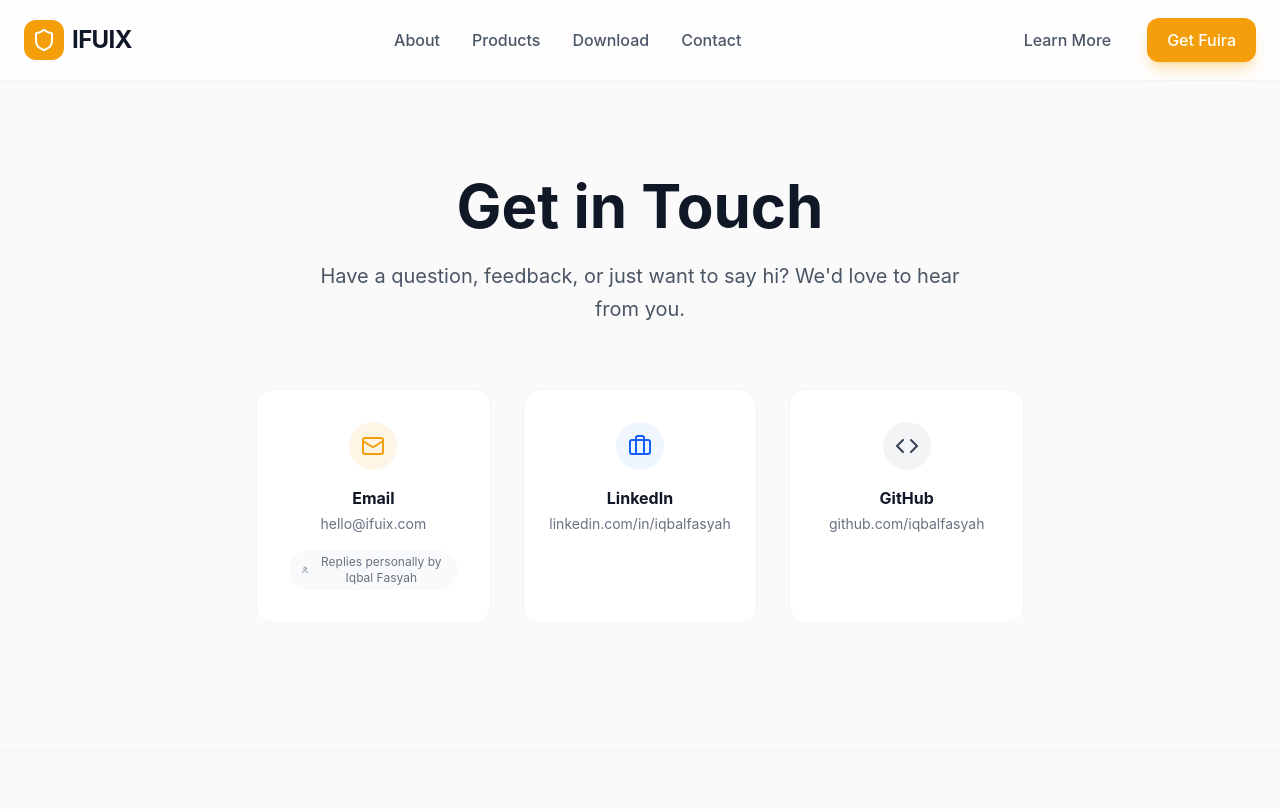
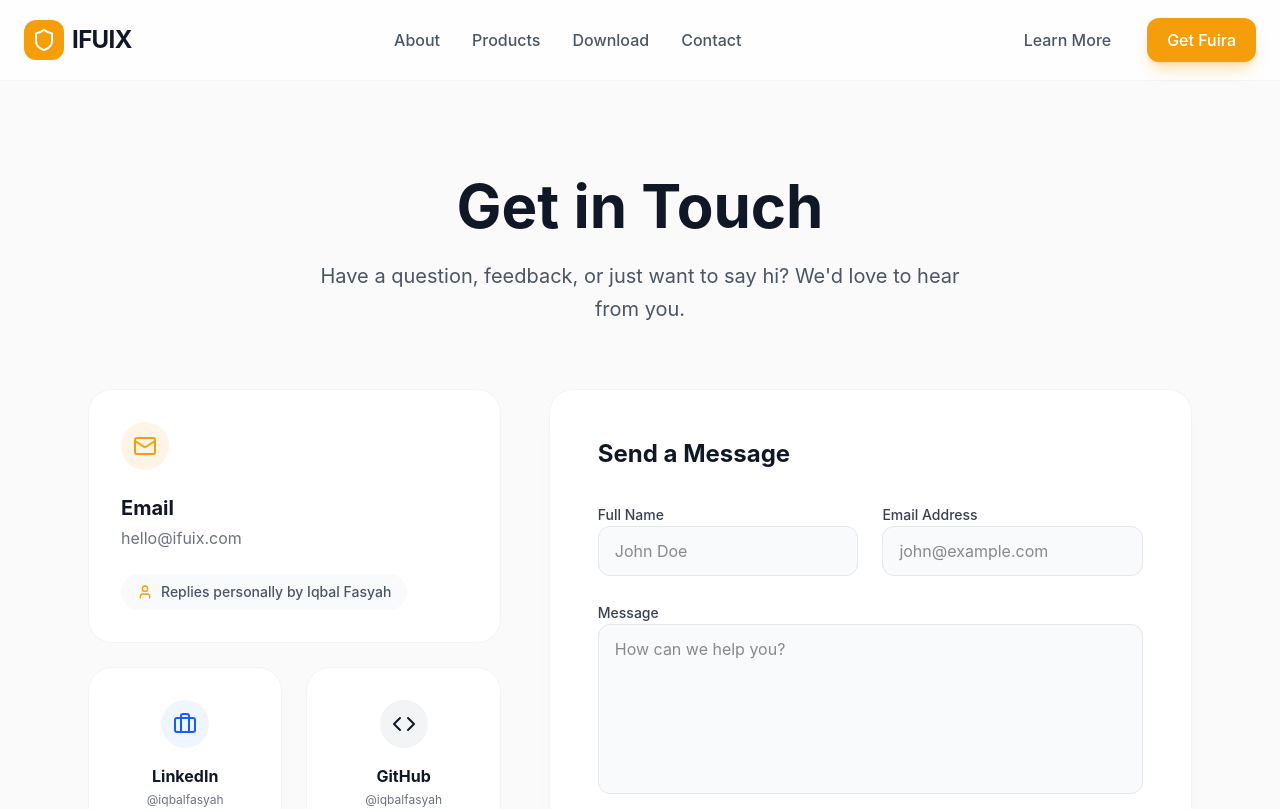
Before and after one commit to iqbalfasyah/ifuix-web, a React (Vite) app: page /contact in a window 1280 px wide. Shown: the top 809 px of the page. Built offline with nearby package versions, Linux system fonts and the light colour scheme.

Commit message:
feat: add working contact form using formsubmit

```diff
--- a/src/pages/Contact.tsx
+++ b/src/pages/Contact.tsx
@@ -1,47 +1,107 @@
 import { motion } from 'framer-motion';
-import { Mail, Code, Briefcase, User } from 'lucide-react';
+import { Mail, Code, Briefcase, User, Send } from 'lucide-react';
+import { Button } from '../components/ui/Button';
 
 export const Contact = () => {
   return (
     <div className="pt-24 pb-32">
-      <div className="max-w-4xl mx-auto px-6 text-center">
+      <div className="max-w-6xl mx-auto px-6">
         <motion.div
           initial={{ opacity: 0, y: 20 }}
           animate={{ opacity: 1, y: 0 }}
+          className="text-center mb-16"
         >
           <h1 className="text-4xl md:text-6xl font-bold text-gray-900 mb-6">Get in Touch</h1>
-          <p className="text-xl text-gray-600 leading-relaxed max-w-2xl mx-auto mb-16">
+          <p className="text-xl text-gray-600 leading-relaxed max-w-2xl mx-auto">
             Have a question, feedback, or just want to say hi? We'd love to hear from you.
           </p>
         </motion.div>
 
-        <div className="grid md:grid-cols-3 gap-8 max-w-3xl mx-auto">
-          <a href="mailto:hello@ifuix.com" className="group p-8 rounded-2xl border border-gray-100 bg-white hover:border-primary/50 hover:shadow-lg transition-all flex flex-col items-center relative overflow-hidden">
-            <div className="w-12 h-12 bg-primary/10 rounded-full flex items-center justify-center text-primary mb-4 group-hover:scale-110 transition-transform">
+        <div className="grid lg:grid-cols-5 gap-12 items-start">
+          {/* Contact Info */}
+          <div className="lg:col-span-2 space-y-6">
+            <a href="mailto:hello@ifuix.com" className="group p-8 rounded-3xl border border-gray-100 bg-white hover:border-primary/50 hover:shadow-lg transition-all flex flex-col items-start relative overflow-hidden">
+              <div className="w-12 h-12 bg-primary/10 rounded-full flex items-center justify-center text-primary mb-6 group-hover:scale-110 transition-transform">
                 <Mail className="w-6 h-6" />
               </div>
-            <h3 className="font-bold text-gray-900 mb-1">Email</h3>
-            <p className="text-sm text-gray-500 mb-4">hello@ifuix.com</p>
-            <div className="text-xs bg-gray-50 px-3 py-1 rounded-full text-gray-500 flex items-center gap-2">
-              <User className="w-3 h-3" /> Replies personally by Iqbal Fasyah
+              <h3 className="font-bold text-gray-900 mb-1 text-xl">Email</h3>
+              <p className="text-gray-500 mb-6">hello@ifuix.com</p>
+              <div className="text-sm bg-gray-50 px-4 py-2 rounded-full text-gray-600 flex items-center gap-2 font-medium">
+                <User className="w-4 h-4 text-primary" /> Replies personally by Iqbal Fasyah
               </div>
             </a>
 
-          <a href="https://www.linkedin.com/in/iqbalfasyah" target="_blank" rel="noopener noreferrer" className="group p-8 rounded-2xl border border-gray-100 bg-white hover:border-primary/50 hover:shadow-lg transition-all flex flex-col items-center">
+            <div className="grid grid-cols-2 gap-6">
+              <a href="https://www.linkedin.com/in/iqbalfasyah" target="_blank" rel="noopener noreferrer" className="group p-8 rounded-3xl border border-gray-100 bg-white hover:border-blue-500/50 hover:shadow-lg transition-all flex flex-col items-center text-center">
                 <div className="w-12 h-12 bg-blue-50 rounded-full flex items-center justify-center text-blue-600 mb-4 group-hover:scale-110 transition-transform">
                   <Briefcase className="w-6 h-6" />
                 </div>
                 <h3 className="font-bold text-gray-900 mb-1">LinkedIn</h3>
-            <p className="text-sm text-gray-500">linkedin.com/in/iqbalfasyah</p>
+                <p className="text-xs text-gray-500">@iqbalfasyah</p>
               </a>
 
-          <a href="https://github.com/iqbalfasyah" target="_blank" rel="noopener noreferrer" className="group p-8 rounded-2xl border border-gray-100 bg-white hover:border-primary/50 hover:shadow-lg transition-all flex flex-col items-center">
-            <div className="w-12 h-12 bg-gray-100 rounded-full flex items-center justify-center text-gray-700 mb-4 group-hover:scale-110 transition-transform">
+              <a href="https://github.com/iqbalfasyah" target="_blank" rel="noopener noreferrer" className="group p-8 rounded-3xl border border-gray-100 bg-white hover:border-gray-900/50 hover:shadow-lg transition-all flex flex-col items-center text-center">
+                <div className="w-12 h-12 bg-gray-100 rounded-full flex items-center justify-center text-gray-900 mb-4 group-hover:scale-110 transition-transform">
                   <Code className="w-6 h-6" />
                 </div>
                 <h3 className="font-bold text-gray-900 mb-1">GitHub</h3>
-            <p className="text-sm text-gray-500">github.com/iqbalfasyah</p>
+                <p className="text-xs text-gray-500">@iqbalfasyah</p>
               </a>
+            </div>
+          </div>
+
+          {/* Contact Form */}
+          <div className="lg:col-span-3 bg-white p-8 md:p-12 rounded-3xl border border-gray-100 shadow-xl shadow-gray-200/20">
+            <h2 className="text-2xl font-bold text-gray-900 mb-8">Send a Message</h2>
+
+            <form action="https://formsubmit.co/hello@ifuix.com" method="POST" className="space-y-6">
+              {/* Security and configuration for FormSubmit */}
+              <input type="hidden" name="_subject" value="New Message from IFUIX Website!" />
+              <input type="hidden" name="_captcha" value="false" />
+              <input type="hidden" name="_template" value="table" />
+
+              <div className="grid md:grid-cols-2 gap-6">
+                <div className="space-y-2">
+                  <label htmlFor="name" className="text-sm font-medium text-gray-700">Full Name</label>
+                  <input
+                    type="text"
+                    id="name"
+                    name="name"
+                    required
+                    className="w-full px-4 py-3 rounded-xl border border-gray-200 focus:ring-2 focus:ring-primary/20 focus:border-primary outline-none transition-all bg-gray-50 focus:bg-white"
+                    placeholder="John Doe"
+                  />
+                </div>
+                <div className="space-y-2">
+                  <label htmlFor="email" className="text-sm font-medium text-gray-700">Email Address</label>
+                  <input
+                    type="email"
+                    id="email"
+                    name="email"
+                    required
+                    className="w-full px-4 py-3 rounded-xl border border-gray-200 focus:ring-2 focus:ring-primary/20 focus:border-primary outline-none transition-all bg-gray-50 focus:bg-white"
+                    placeholder="john@example.com"
+                  />
+                </div>
+              </div>
+
+              <div className="space-y-2">
+                <label htmlFor="message" className="text-sm font-medium text-gray-700">Message</label>
+                <textarea
+                  id="message"
+                  name="message"
+                  required
+                  rows={6}
+                  className="w-full px-4 py-3 rounded-xl border border-gray-200 focus:ring-2 focus:ring-primary/20 focus:border-primary outline-none transition-all bg-gray-50 focus:bg-white resize-none"
+                  placeholder="How can we help you?"
+                ></textarea>
+              </div>
+
+              <Button type="submit" size="lg" className="w-full" rightIcon={<Send className="w-5 h-5" />}>
+                Send Message
+              </Button>
+            </form>
+          </div>
         </div>
       </div>
     </div>
```
Lines whose indentation alone changed are shown as unchanged.
